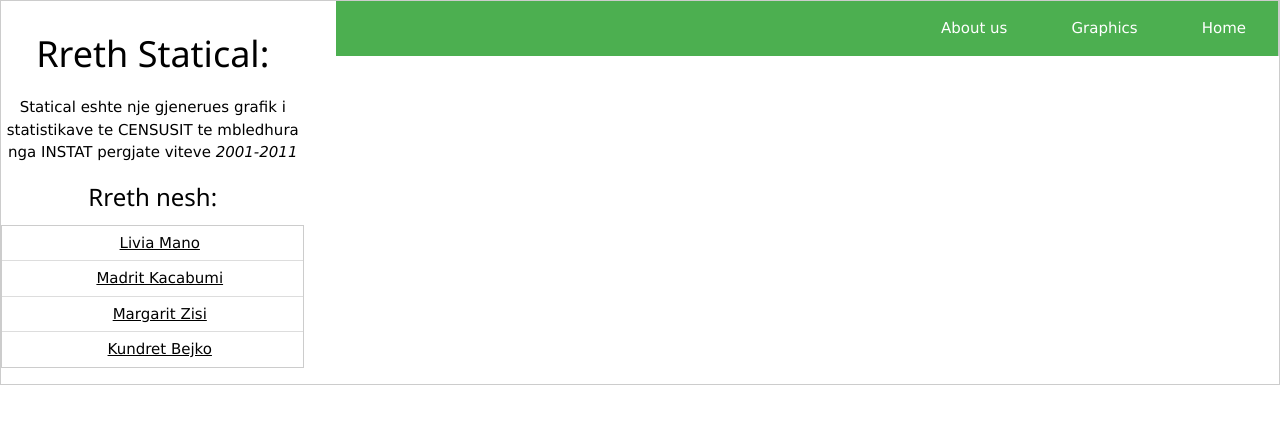
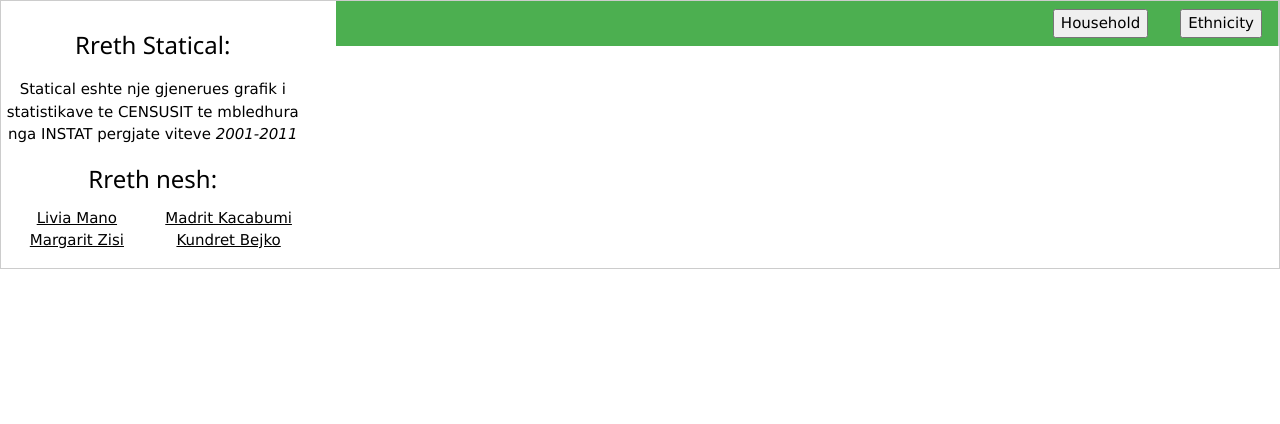
Before and after one commit to liviamano/statical, a PHP site: page / in a window 1280 px wide. Shown: the top 424 px of the page. Run offline with PHP 8.4, Linux system fonts and the light colour scheme; data that the repository does not hold is empty; some libraries are stand-ins or nearby versions.

Commit message:
JQuery click implementation. Refactoring css

```diff
--- a/get_data.php
+++ b/get_data.php
@@ -1,11 +1,5 @@
 <?php
 $query = require 'factory.php';
-
-$data = [
-    array('name' => 'Livia', 'age' => '21'),
-    array('name' => 'Alisa', 'age' => '18'),
-    array('name' => 'Andrea', 'age' => '16')
-];
 
 $persons = $query->selectAll('ethnicity_table');
 
--- /dev/null
+++ b/get_household_data.php
@@ -0,0 +1,6 @@
+<?php
+$query = require 'factory.php';
+
+$household = $query->selectAll('household_area_table');
+
+echo json_encode($household);
--- a/index.view.php
+++ b/index.view.php
@@ -23,7 +23,8 @@
     <div class="w3-col m3 w3-padding-right">
         <div class="w3-content w3-left w3-padding-16">
             <div class="w3-center" id="about-statical">
-                <h1>Rreth Statical:</h1>
+                <h3>Rreth Statical:</h3>
+
                 <p>
                     Statical eshte nje gjenerues grafik i statistikave te CENSUSIT te mbledhura nga INSTAT
                     pergjate viteve <i>2001-2011</i>
@@ -31,28 +32,40 @@
             </div>
             <div class="w3-center" id="about-us">
                 <h3>Rreth nesh:</h3>
-                <ul class="w3-ul w3-border">
-                    <li><a href="#">Livia Mano</a></li>
-                    <li><a href="#">Madrit Kacabumi</a></li>
-                    <li><a href="#">Margarit Zisi</a></li>
-                    <li><a href="#">Kundret Bejko</a></li>
-                </ul>
+
+                <div class="w3-row">
+                    <div class="w3-col m6">
+                        <a href="#">Livia Mano</a>
+                    </div>
+                    <div class="w3-col m6">
+                        <a href="#">Madrit Kacabumi</a>
+                    </div>
+                </div>
+                <div class="w3-row">
+                    <div class="w3-col m6">
+                        <a href="#">Margarit Zisi</a>
+                    </div>
+                    <div class="w3-col m6">
+                        <a href="#">Kundret Bejko</a>
+                    </div>
+                </div>
             </div>
         </div>
     </div>
     <div class="w3-col m9 w3-padding-left w3-border-right">
         <header>
             <ul class="w3-navbar w3-green">
-                <li class="w3-navitem w3-right"><a href="#">Home</a></li>
-                <li class="w3-navitem w3-right"><a href="#">Graphics</a></li>
-                <li class="w3-navitem w3-right"><a href="#">About us</a></li>
+                <li class="w3-navitem w3-right">
+                    <button id="ethnicity">Ethnicity</button>
+                </li>
+                <li class="w3-navitem w3-right">
+                    <button id="household">Household</button>
+                </li>
             </ul>
         </header>
 
         <div id="chart"></div>
     </div>
 </div>
-
-
 </body>
 </html>
--- a/static/js/index.js
+++ b/static/js/index.js
@@ -1,4 +1,9 @@
 $(function () {
+
+    var ethnicity = $('#ethnicity');
+    var household = $('#household');
+
+    ethnicity.click(function () {
         $.ajax({
             url: 'get_data.php',
             type: 'POST',
@@ -6,6 +11,9 @@ $(function () {
                 var data = $.parseJSON(response);
                 //alert(data);
                 $("#chart").kendoChart({
+                    title: {
+                        text: "Numri i popullsise sipas ndarjes etnik"
+                    },
                     dataSource: {
                         data: data
                     },
@@ -18,5 +26,33 @@ $(function () {
                     }
                 });
             }
+        });
+    });
+
+    household.click(function () {
+        $.ajax({
+            url: 'get_household_data.php',
+            type: 'POST',
+            success: function (response) {
+                var data = $.parseJSON(response);
+                //alert(data);
+                $("#chart").kendoChart({
+                    title: {
+                        text: "Njesite ekonomike familjare sipas llojit dhe zones se banimit"
+                    },
+                    dataSource: {
+                        data: data
+                    },
+                    series: [{
+                        field: "njef_urbane",
+                        name: "lloji_njef"
+                    }],
+                    categoryAxis: {
+                        field: "lloji_njef"
+                    }
+                });
+            }
         })
     });
+
+});
```
Lines whose indentation alone changed are shown as unchanged.
